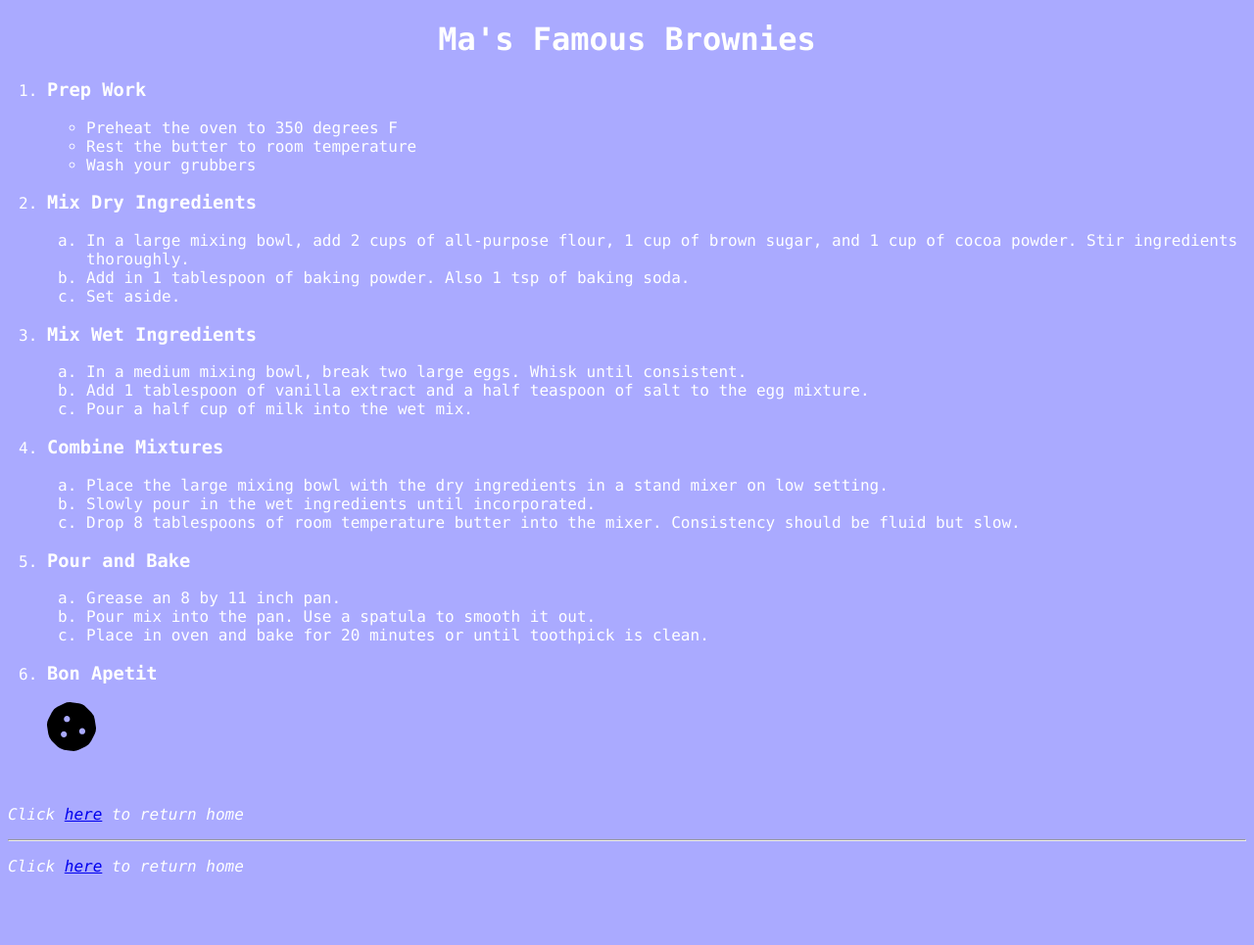
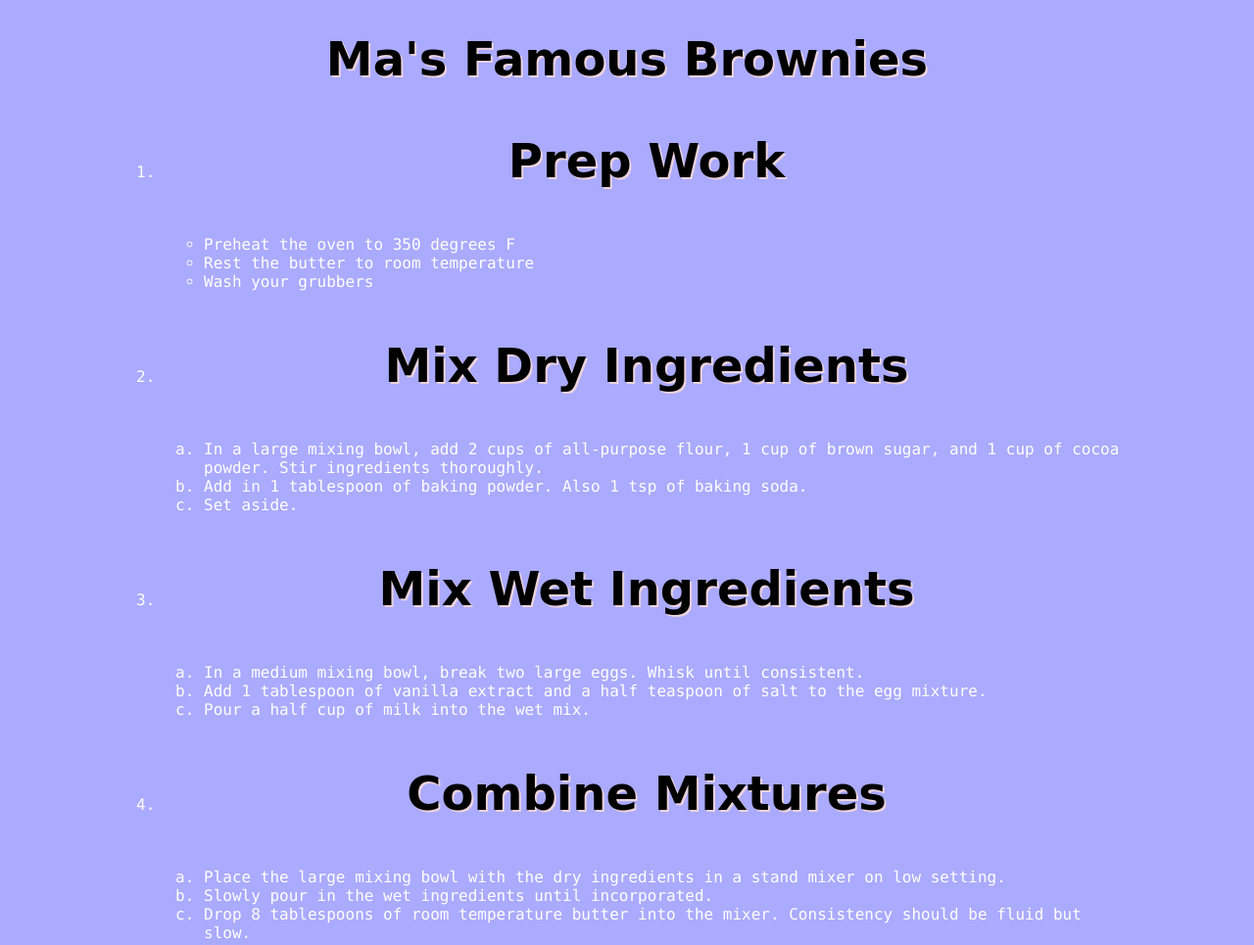
Before and after one commit to mr-stamp/demo-site-1, a plain HTML site: page wdsub/recipe.html in a window 1280 px wide. Shown: the top 965 px of the page at 98% size. Before the commit the page ends 910 px from the top, so only its background shows below. Drawn offline with Linux system fonts and the light colour scheme; a web font is replaced by a local one.

Commit message:
Update recipe.html

```diff
--- a/wdsub/recipe.html
+++ b/wdsub/recipe.html
@@ -2,11 +2,15 @@
 <html>
   <head>
     <title>Brownies Recipe</title>
+    <link rel="stylesheet" href="/demo-site-1/styles.css">
+    <link rel="preconnect" href="https://fonts.googleapis.com">
+    <link rel="preconnect" href="https://fonts.gstatic.com" crossorigin>
+    <link href="https://fonts.googleapis.com/css2?family=Afacad:ital,wght@0,400..700;1,400..700&family=Edu+AU+VIC+WA+NT+Hand:wght@400..700&display=swap" rel="stylesheet">
   </head>
   <body style="background-color:#aaf; font-family:consolas;color:white;">
-    <h1 style="text-align:center">Ma's Famous Brownies</h1>
+    <h1 style="text-align:center" class="heading">Ma's Famous Brownies</h1>
     <ol>
-      <li><h3>Prep Work</h3>
+      <li><h3 class="heading">Prep Work</h3>
         <ul>
           <li>Preheat the oven to 350 degrees F</li>
           <li>Rest the butter to room temperature</li>
@@ -14,41 +18,39 @@
         </ul>
       </li>
 
-      <li><h3>Mix Dry Ingredients</h3>
+      <li><h3 class="heading">Mix Dry Ingredients</h3>
         <ol style="list-style-type:lower-alpha;">
           <li>In a large mixing bowl, add 2 cups of all-purpose flour, 1 cup of brown sugar, and 1 cup of cocoa powder. Stir ingredients thoroughly.</li>
           <li>Add in 1 tablespoon of baking powder. Also 1 tsp of baking soda.</li>
           <li>Set aside.</li>
         </ol>
       </li>
-      <li><h3>Mix Wet Ingredients</h3>
+      <li><h3 class="heading">Mix Wet Ingredients</h3>
         <ol style="list-style-type:lower-alpha;">
           <li>In a medium mixing bowl, break two large eggs. Whisk until consistent.</li>
           <li>Add 1 tablespoon of vanilla extract and a half teaspoon of salt to the egg mixture.</li>
           <li>Pour a half cup of milk into the wet mix.</li>
         </ol>
       </li>
-      <li><h3>Combine Mixtures</h3>
+      <li><h3 class="heading">Combine Mixtures</h3>
         <ol style="list-style-type:lower-alpha;">
           <li>Place the large mixing bowl with the dry ingredients in a stand mixer on low setting.</li>
           <li>Slowly pour in the wet ingredients until incorporated.</li>
           <li>Drop 8 tablespoons of room temperature butter into the mixer. Consistency should be fluid but slow.</li>
         </ol>
       </li>
-      <li><h3>Pour and Bake</h3>
+      <li><h3 class="heading">Pour and Bake</h3>
         <ol style="list-style-type:lower-alpha;">
           <li>Grease an 8 by 11 inch pan.</li>
           <li>Pour mix into the pan. Use a spatula to smooth it out.</li>
           <li>Place in oven and bake for 20 minutes or until toothpick is clean.</li>
         </ol>
       </li>
-      <li><h3>Bon Apetit</h3></li>
+      <li><h3 class="heading">Bon Apetit</h3></li>
       <svg viewBox="0 0 512 512" width="50" title="cookie">
   <path d="M510.37 254.79l-12.08-76.26a132.493 132.493 0 0 0-37.16-72.95l-54.76-54.75c-19.73-19.72-45.18-32.7-72.71-37.05l-76.7-12.15c-27.51-4.36-55.69.11-80.52 12.76L107.32 49.6a132.25 132.25 0 0 0-57.79 57.8l-35.1 68.88a132.602 132.602 0 0 0-12.82 80.94l12.08 76.27a132.493 132.493 0 0 0 37.16 72.95l54.76 54.75a132.087 132.087 0 0 0 72.71 37.05l76.7 12.14c27.51 4.36 55.69-.11 80.52-12.75l69.12-35.21a132.302 132.302 0 0 0 57.79-57.8l35.1-68.87c12.71-24.96 17.2-53.3 12.82-80.96zM176 368c-17.67 0-32-14.33-32-32s14.33-32 32-32 32 14.33 32 32-14.33 32-32 32zm32-160c-17.67 0-32-14.33-32-32s14.33-32 32-32 32 14.33 32 32-14.33 32-32 32zm160 128c-17.67 0-32-14.33-32-32s14.33-32 32-32 32 14.33 32 32-14.33 32-32 32z" />
 </svg>
     </ol>
-    <br>
-    <p><em>Click <a href="/demo-site-1/index.html">here</a> to return home</em></p>
     <hr>
     <div id="footer">
       <p><em>Click <a href="/demo-site-1/index.html">here</a> to return home</em></p>
```
